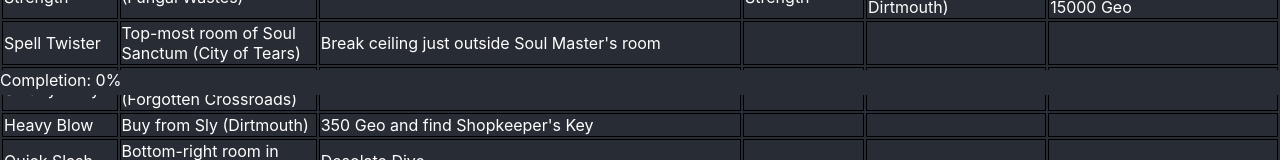
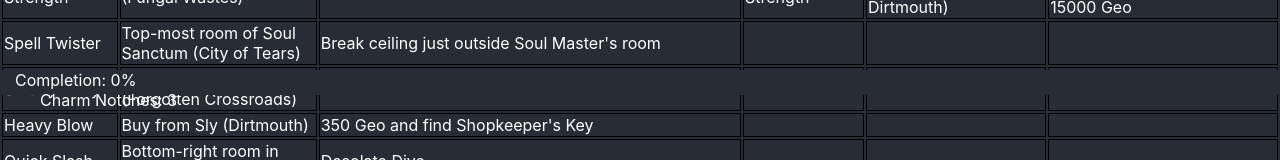
Before and after one commit to BamSquid/hk-checklist, a React (Create React App) app: page / in a window 1280 px wide. Shown: the part 705-865 px from the top of the page. Built offline with nearby package versions, Linux system fonts and the light colour scheme.

Commit message:
add charm notch counter and total percent vars

```diff
--- a/src/components/App.js
+++ b/src/components/App.js
@@ -1,19 +1,41 @@
-import './css/App.css';
-import Section from './Section.js'
-import checklist from '../checklist.json'
+import "./css/App.css";
+import Section from "./Section.js";
+import checklist from "../checklist.json";
 
 function App() {
-  console.log(checklist);
   var sections = [];
   for (var i = 0; i < checklist.length; i++) {
-    sections.push(<Section key={'section' + i} name={checklist[i].section} items={checklist[i].items} />);
+    sections.push(
+      <Section
+        key={"section" + i}
+        name={checklist[i].section}
+        items={checklist[i].items}
+      />
+    );
   }
   return (
     <div className="App">
-      <header className="App-header">
-        {sections}
-      </header>
-      <div id='total-percent' className='footer' data-percent='0'>Completion: 0%</div>
+      <header className="App-header">{sections}</header>
+      <div className="footer">
+        <div
+          id="total-percent"
+          data-percent="0"
+          data-masks="0"
+          data-mask-percent="0"
+          data-soul="0"
+          data-soul-percent="0"
+          style={{'padding-inline-start': '15px', 'padding-inline-end': '15px'}}
+        >
+          Completion: 0%
+        </div>
+        <div
+          id="total-notches"
+          data-notches="3"
+          style={{'padding-inline-start': '40px', 'padding-inline-end': '40px'}}
+        >
+          Charm Notches: 3
+        </div>
+      </div>
     </div>
   );
 }
```
